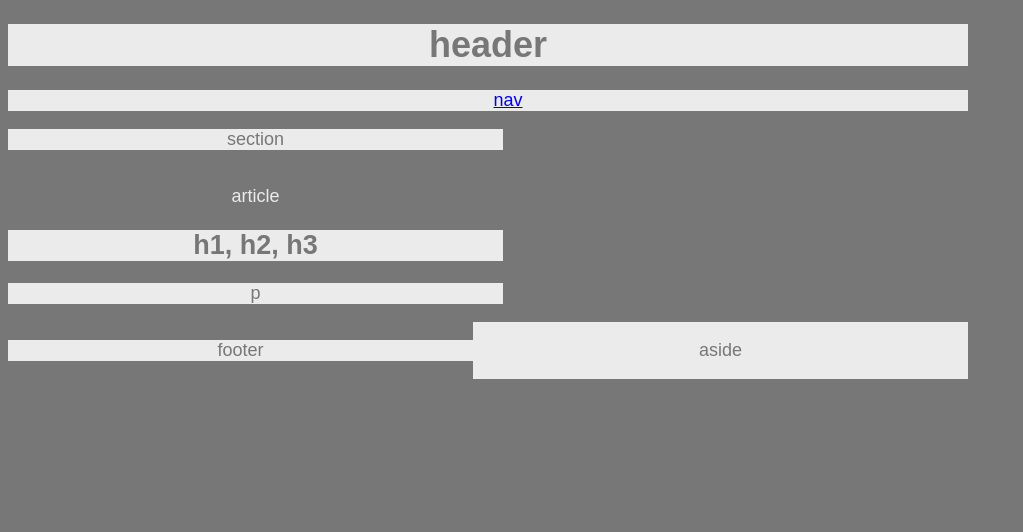
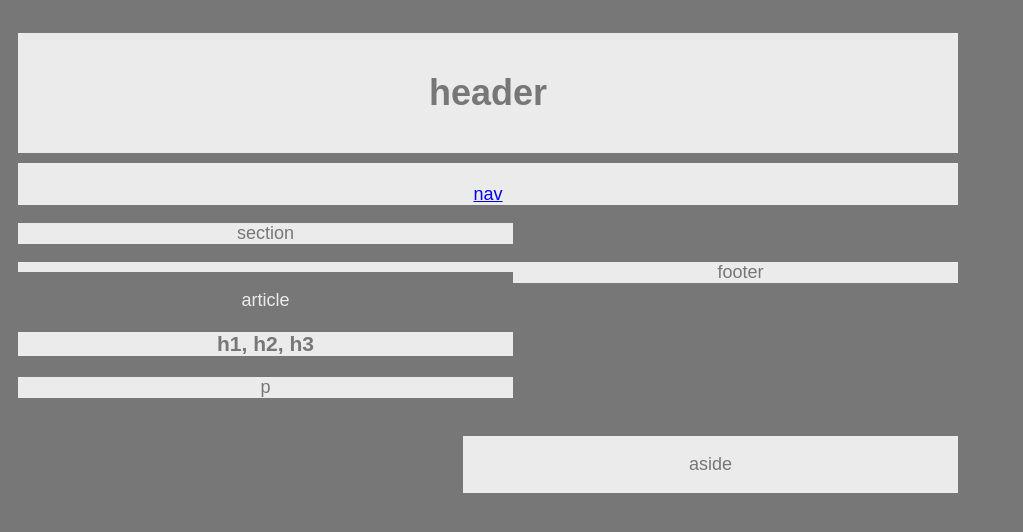
Before and after one commit to leaf-junkie/HW-Wireframe, a plain HTML site: page index.html in a window 1280 px wide. Shown: the whole page, without its empty margins (0-1023 px from the left). Drawn offline with Linux system fonts and the light colour scheme.

Commit message:
margins and trying to float

```diff
--- a/index.html
+++ b/index.html
@@ -20,21 +20,21 @@
       </ul>
     </nav>
 
-    <div class="clearfix">
+    <div class="clear">
       <section>
         <p>section</p>
       </section>
     </div>
 
-    <div class="clearfix">
+    <div class="clear">
       <article style="float:left;" class="clearfix">
         <p class="p1">article</p>
-        <h1>h1, h2, h3</h1>
+        <h3>h1, h2, h3</h3>
         <p>p</p>
       </article>
     </div>
 
-    <aside class="clearfix" style="float:right">
+    <aside class="clear" style="float:right">
       <p>aside</p>
     </aside>
 
--- a/style.css
+++ b/style.css
@@ -4,29 +4,45 @@ body {
     background: #777;
     width: 960px;
     font-size: 18px;
+    box-align: auto;
+    padding-top: 15px;
+    padding-bottom: 15px;
 }
 
 header {
     background: #ebebeb;
     text-align: center;
+    padding-top: 15px;
+    padding-bottom: 15px;
+    margin: 10px;
 }
 
 nav {
     background: #ebebeb;
     text-align: center;
     text-decoration: none;
+    margin: 10px;
+    margin-bottom: 15px;
 }
 
 ul {
     background: #ebebeb;
     list-style: none;
     text-align: center;
+    display: inline;
 }
 
 section {
     background: #ebebeb;
     text-align: center;
     width: 495px;
+    margin: 10px;
+}
+
+.clearfix::after {
+    content: " ";
+    clear: both;
+    display: table;
 }
 
 article {
@@ -34,9 +50,10 @@ article {
     background: #777;
     text-align: center;
     width: 495px;
+    margin: 10px;
 }
 
-.p1 {
+p.p1 {
     color: #ebebeb;
     background: #777;
 }
@@ -46,7 +63,7 @@ p {
     background: #ebebeb;
 }
 
-h1 {
+h3 {
     color: #777;
     background: #ebebeb;
 }
@@ -55,15 +72,11 @@ aside {
     background: #ebebeb;
     text-align: center;
     width: 495px;
+    margin: 10px;
 }
 
 footer {
     background: #ebebeb;
     text-align: center;
+    margin: 10px;
 }
-
-.clearfix::after {
-    content: "";
-    clear: both;
-    display: table;
-}
```
